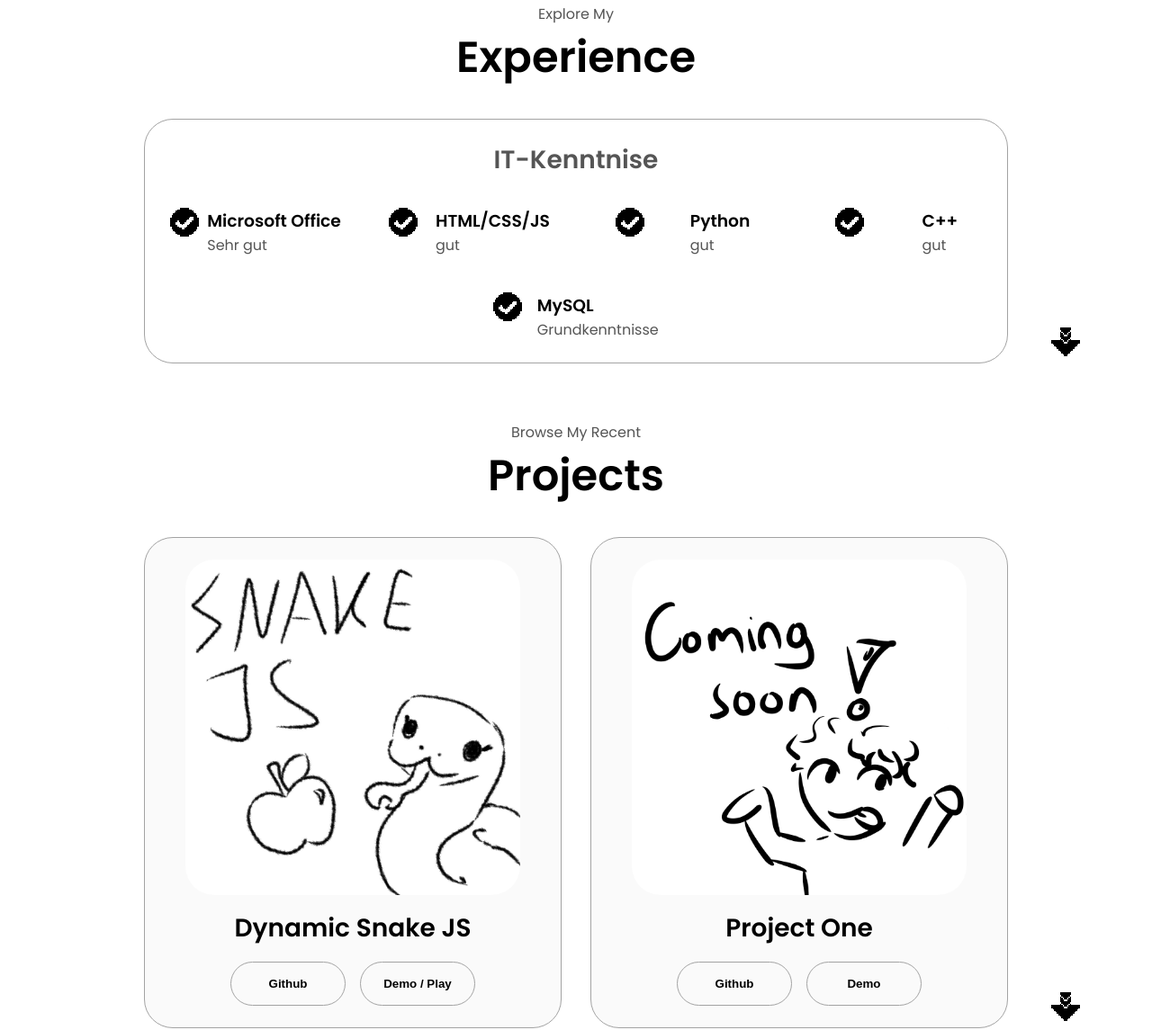
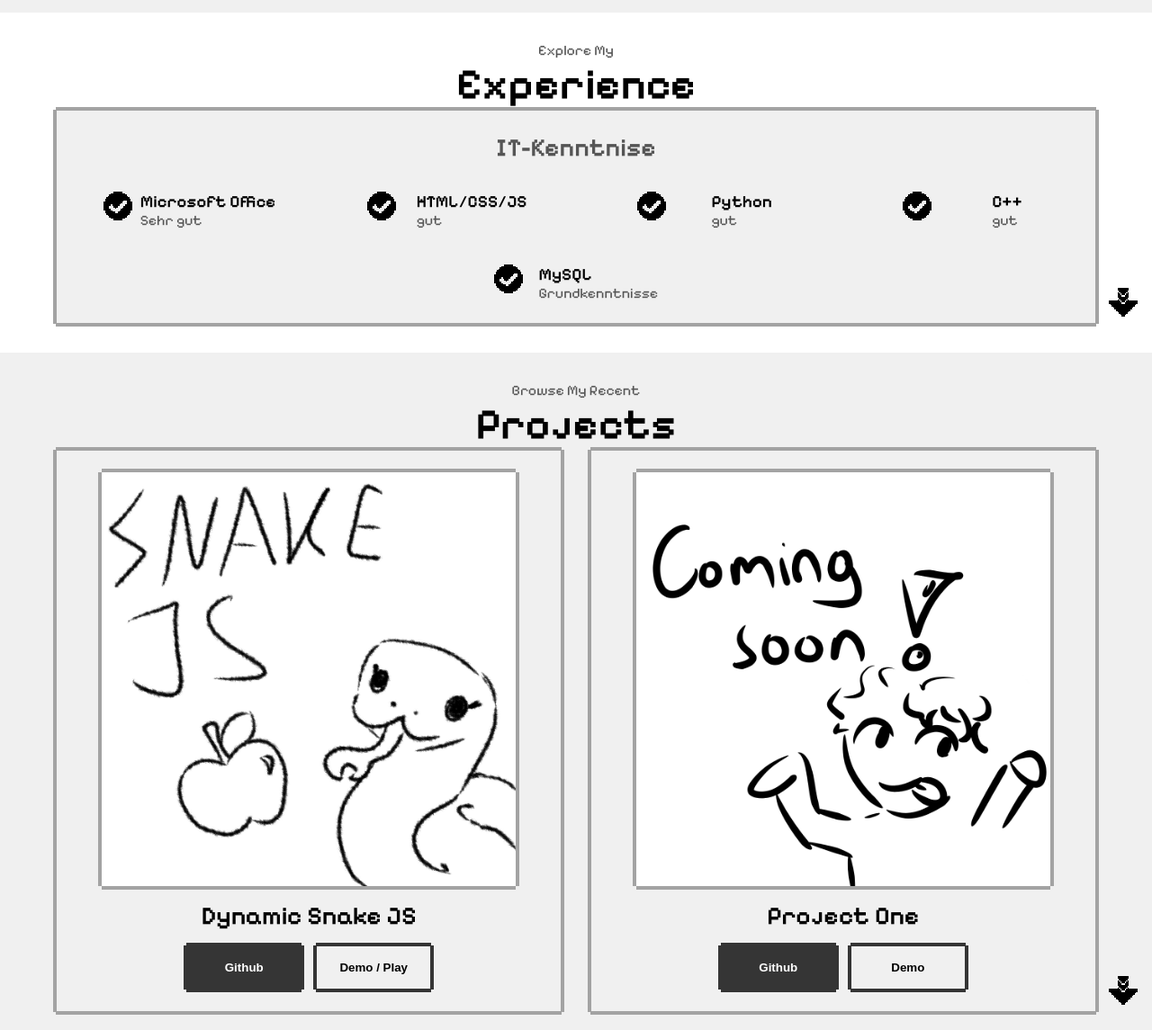
Before and after one commit to OlegVagel/website-olegvagel.com-13.09.2023, a plain HTML site: page index.html in a window 1280 px wide. Shown: the part 1222-2367 px from the top of the page at 90% size. Drawn offline with Linux system fonts and the light colour scheme.

Commit message:
Style update and code clean up
- new pixel aesthetic
- set variable for colors of style.css

```diff
--- a/index.html
+++ b/index.html
@@ -227,7 +227,7 @@
       <h1 class="title">Projects</h1>
       <div class="experience-details-container">
         <div class="about-containers">
-          <div class="details-container color-container">
+          <div class="details-container">
             <div class="article-container">
               <img
                 src="./assets/project-1.png"
@@ -238,20 +238,20 @@
             <h2 class="experience-sub-title project-title">Dynamic Snake JS</h2>
             <div class="btn-container">
               <button
-                class="btn btn-color-2 project-btn"
+                class="btn btn-color-1"
                 onclick="location.href='https://www.github.com/OlegVagel/Snake-JS-10.10.2023';"
               >
                 Github
               </button>
               <button
-                class="btn btn-color-2 project-btn"
+                class="btn btn-color-2"
                 onclick="location.href='https://snake.olegvagel.com';"
               >
                 Demo / Play
               </button>
             </div>
           </div>
-          <div class="details-container color-container">
+          <div class="details-container">
             <div class="article-container">
               <img
                 src="./assets/project-x.png"
@@ -262,13 +262,13 @@
             <h2 class="experience-sub-title project-title">Project One</h2>
             <div class="btn-container">
               <button
-                class="btn btn-color-2 project-btn"
+                class="btn btn-color-1"
                 onclick="location.href='www.youtube.com'"
               >
                 Github
               </button>
               <button
-                class="btn btn-color-2 project-btn"
+                class="btn btn-color-2"
                 onclick="location.href='www.youtube.com'"
               >
                 Demo
--- a/media.css
+++ b/media.css
@@ -34,9 +34,6 @@
   .section-container {
     height: fit-content;
   }
-  section {
-    margin: 0 5%;
-  }
   .section__pic-container {
     width: 275px;
     height: 275px;
@@ -48,8 +45,7 @@
 }
 @media screen and (max-width: 600px) {
   /* TODO : FIX EXPERIENCE TEXT NOT DISPLAYING CORRECTLY */
-  #contact,
-  footer {
+  #contact {
     height: 40vh;
   }
   #profile {
--- a/style.css
+++ b/style.css
@@ -1,6 +1,17 @@
 /* GENERAL STYLING */
 
-@import url("https://fonts.googleapis.com/css2?family=Poppins:wght@300;400;500;600&display=swap");
+@import url("https://fonts.googleapis.com/css2?family=Pixelify+Sans:wght@400;500;600&family=Poppins:wght@300;400;500;600&display=swap");
+
+:root {
+  --backGroundColor: rgb(255, 255, 255);
+  --secondSectionBackground: rgb(240, 240, 240);
+  --lightTextColor: rgb(85, 85, 85);
+  --borderDarkGrey: rgb(53, 53, 53);
+  --borderLightGrey: rgb(163, 163, 163);
+  --darkerBackgroundDiv: rgb(240, 240, 240);
+  --DarkTextOrMainText: rgb(0, 0, 0);
+  --invertedFontColor: rgb(255, 255, 255);
+}
 
 * {
   margin: 0;
@@ -8,15 +19,16 @@
 }
 
 body {
-  font-family: "Poppins", sans-serif;
+  font-family: "Pixelify Sans", "Poppins", sans-serif;
 }
 
 html {
+  background-color: var(--backGroundColor);
   scroll-behavior: smooth;
 }
 
 p {
-  color: rgb(85, 85, 85);
+  color: var(--lightTextColor);
 }
 
 /* TRANSITION */
@@ -45,7 +57,7 @@ nav {
 }
 
 a {
-  color: black;
+  color: var(--DarkTextOrMainText);
   text-decoration: none;
   text-decoration-color: white;
 }
@@ -54,7 +66,7 @@ a:hover {
   color: grey;
   text-decoration: underline;
   text-underline-offset: 1rem;
-  text-decoration-color: rgb(181, 181, 181);
+  text-decoration-color: grey;
 }
 
 .logo {
@@ -91,8 +103,8 @@ a:hover {
 
 .hamburger-icon span {
   width: 100%;
-  height: 2px;
-  background-color: black;
+  height: 3px;
+  background-color: var(--DarkTextOrMainText);
   transition: all 300ms ease;
 }
 
@@ -100,7 +112,7 @@ a:hover {
   position: absolute;
   top: 100%;
   right: 0;
-  background-color: white;
+  background-color: var(--backGroundColor);
   width: fit-content;
   max-height: 0;
   overflow: hidden;
@@ -151,13 +163,15 @@ a:hover {
 
 section {
   padding-top: 4vh;
-  height: auto;
-  margin: 0 10rem;
+  padding-bottom: 4vh;
+  height: fit-content;
   box-sizing: border-box;
   min-height: fit-content;
+  margin: 0;
 }
 
 .section-container {
+  margin: 0 3%;
   display: flex;
 }
 
@@ -231,12 +245,13 @@ section {
   transition: all 300ms ease;
   padding: 1rem;
   width: 8rem;
-  border-radius: 2rem;
+  box-shadow: -3px 0 0 0 var(--borderDarkGrey), 3px 0 0 0 var(--borderDarkGrey),
+    0 -3px 0 0 var(--borderDarkGrey), 0 3px 0 0 var(--borderDarkGrey);
 }
 
 .btn-color-1,
 .btn-color-2 {
-  border: rgb(53, 53, 53) 0.1rem solid;
+  border: var(--borderDarkGrey) 0.1rem solid;
 }
 
 .btn-color-1:hover,
@@ -246,12 +261,16 @@ section {
 
 .btn-color-1,
 .btn-color-2:hover {
-  background: rgb(53, 53, 53);
-  color: white;
+  background: var(--borderDarkGrey);
+  color: var(--invertedFontColor);
 }
 
 .btn-color-1:hover {
-  background: black;
+  background: var(--DarkTextOrMainText);
+  border-color: var(--DarkTextOrMainText);
+  box-shadow: -3px 0 0 0 var(--DarkTextOrMainText),
+    3px 0 0 0 var(--DarkTextOrMainText), 0 -3px 0 0 var(--DarkTextOrMainText),
+    0 3px 0 0 var(--DarkTextOrMainText);
 }
 
 .btn-color-2 {
@@ -259,7 +278,7 @@ section {
 }
 
 .btn-color-2:hover {
-  border: rgb(53, 53, 53) 0.1rem solid;
+  border: var(--borderDarkGrey) 0.1rem solid;
 }
 
 .btn-container {
@@ -270,12 +289,14 @@ section {
 
 #about {
   position: relative;
+  background-color: var(--secondSectionBackground);
 }
 
 .about-containers {
   gap: 2rem;
   margin-bottom: 2rem;
   margin-top: 2rem;
+  margin: 0 2%;
 }
 
 .about-details-container {
@@ -294,18 +315,19 @@ section {
 
 .arrow {
   position: absolute;
-  right: -5rem;
+  right: 1rem;
   bottom: 2.5rem;
 }
 
 .details-container {
   padding: 1.5rem;
   flex: 1;
-  background: white;
-  border-radius: 2rem;
-  border: rgb(53, 53, 53) 0.1rem solid;
-  border-color: rgb(163, 163, 163);
+  background: var(--darkerBackgroundDiv);
+  border: var(--borderLightGrey) 0.1rem solid;
   text-align: center;
+  box-shadow: -3px 0 0 0 var(--borderLightGrey),
+    3px 0 0 0 var(--borderLightGrey), 0 -3px 0 0 var(--borderLightGrey),
+    0 3px 0 0 var(--borderLightGrey);
 }
 
 .section-container {
@@ -313,13 +335,14 @@ section {
   height: 80%;
 }
 
-/* kind of redundent except margin auto 0, if not important later delete*/
 .section__pic-container {
-  height: 400px;
-  width: 400px;
   margin: auto 0;
 }
 
+.text-container {
+  padding-top: 5%;
+  padding-bottom: 3%;
+}
 /* EXPERIENCE SECTION */
 
 #experience {
@@ -327,7 +350,7 @@ section {
 }
 
 .experience-sub-title {
-  color: rgb(85, 85, 85);
+  color: var(--lightTextColor);
   font-weight: 600;
   font-size: 1.75rem;
   margin-bottom: 2rem;
@@ -337,6 +360,7 @@ section {
   display: flex;
   justify-content: center;
   flex-direction: column;
+  margin: 0 3%;
 }
 
 .article-container {
@@ -364,27 +388,20 @@ article .icon {
 
 #projects {
   position: relative;
-}
-
-.color-container {
-  border-color: rgb(163, 163, 163);
-  background: rgb(250, 250, 250);
+  background-color: var(--secondSectionBackground);
 }
 
 .project-img {
-  border-radius: 2rem;
   width: 90%;
   height: 90%;
+  box-shadow: -4px 0 0 0 var(--borderLightGrey),
+    4px 0 0 0 var(--borderLightGrey), 0 -4px 0 0 var(--borderLightGrey),
+    0 4px 0 0 var(--borderLightGrey);
 }
 
 .project-title {
   margin: 1rem;
-  color: black;
-}
-
-.project-btn {
-  color: black;
-  border-color: rgb(163, 163, 163);
+  color: var(--DarkTextOrMainText);
 }
 
 /* CONTACT */
@@ -399,12 +416,13 @@ article .icon {
 .contact-info-upper-container {
   display: flex;
   justify-content: center;
-  border-radius: 2rem;
-  border: rgb(53, 53, 53) 0.1rem solid;
-  border-color: rgb(163, 163, 163);
-  background: rgb(250, 250, 250);
+  border: var(--borderLightGrey) 0.1rem solid;
+  background: var(--darkerBackgroundDiv);
   margin: 2rem auto;
   padding: 0.5rem;
+  box-shadow: -3px 0 0 0 var(--borderLightGrey),
+    3px 0 0 0 var(--borderLightGrey), 0 -3px 0 0 var(--borderLightGrey),
+    0 3px 0 0 var(--borderLightGrey);
 }
 
 .contact-info-container {
@@ -426,8 +444,9 @@ article .icon {
 /* FOOTER SECTION */
 
 footer {
-  height: 26vh;
-  margin: 0 1rem;
+  height: fit-content;
+  margin: 0;
+  background-color: var(--secondSectionBackground);
 }
 
 footer p {
```
